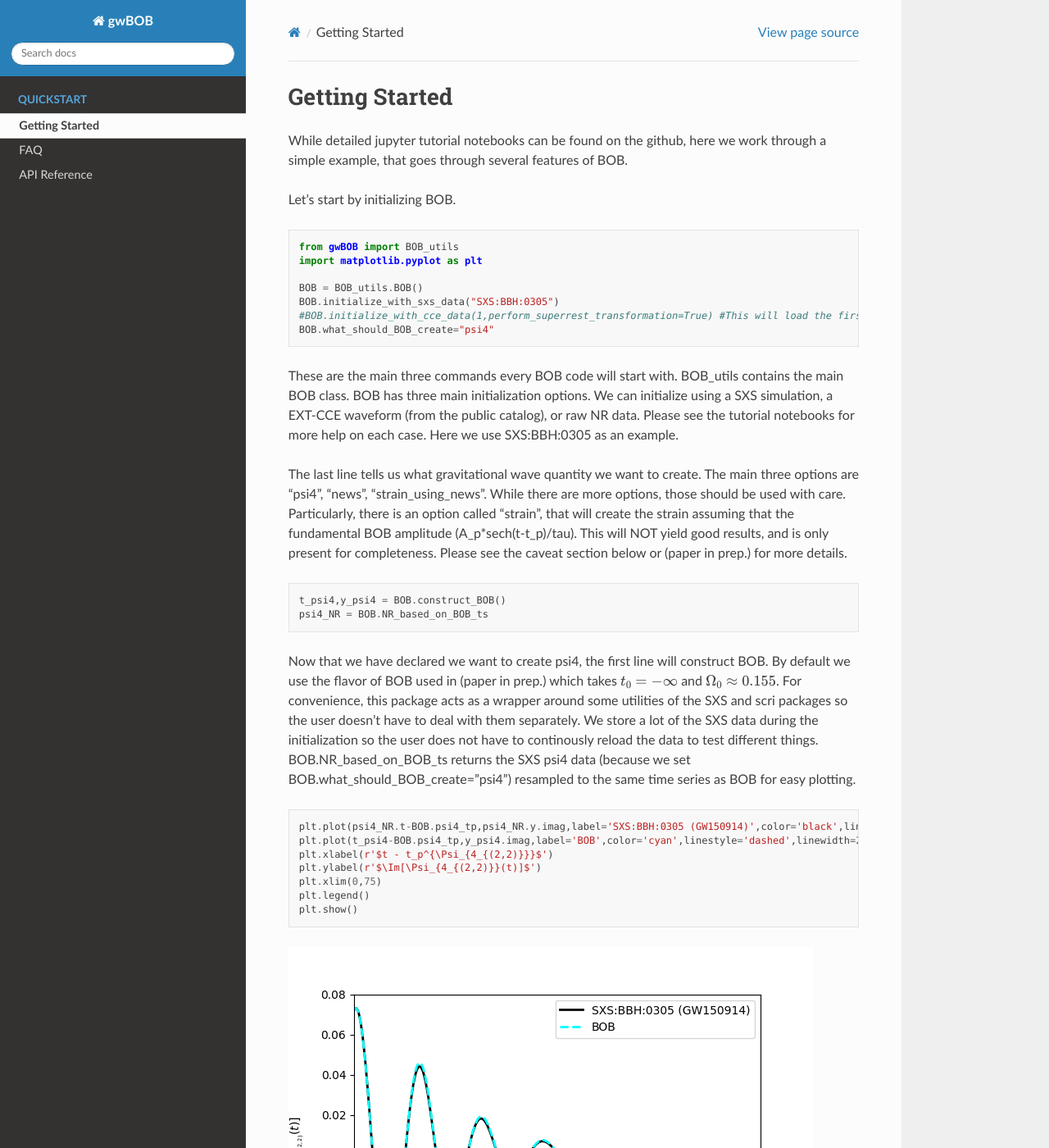
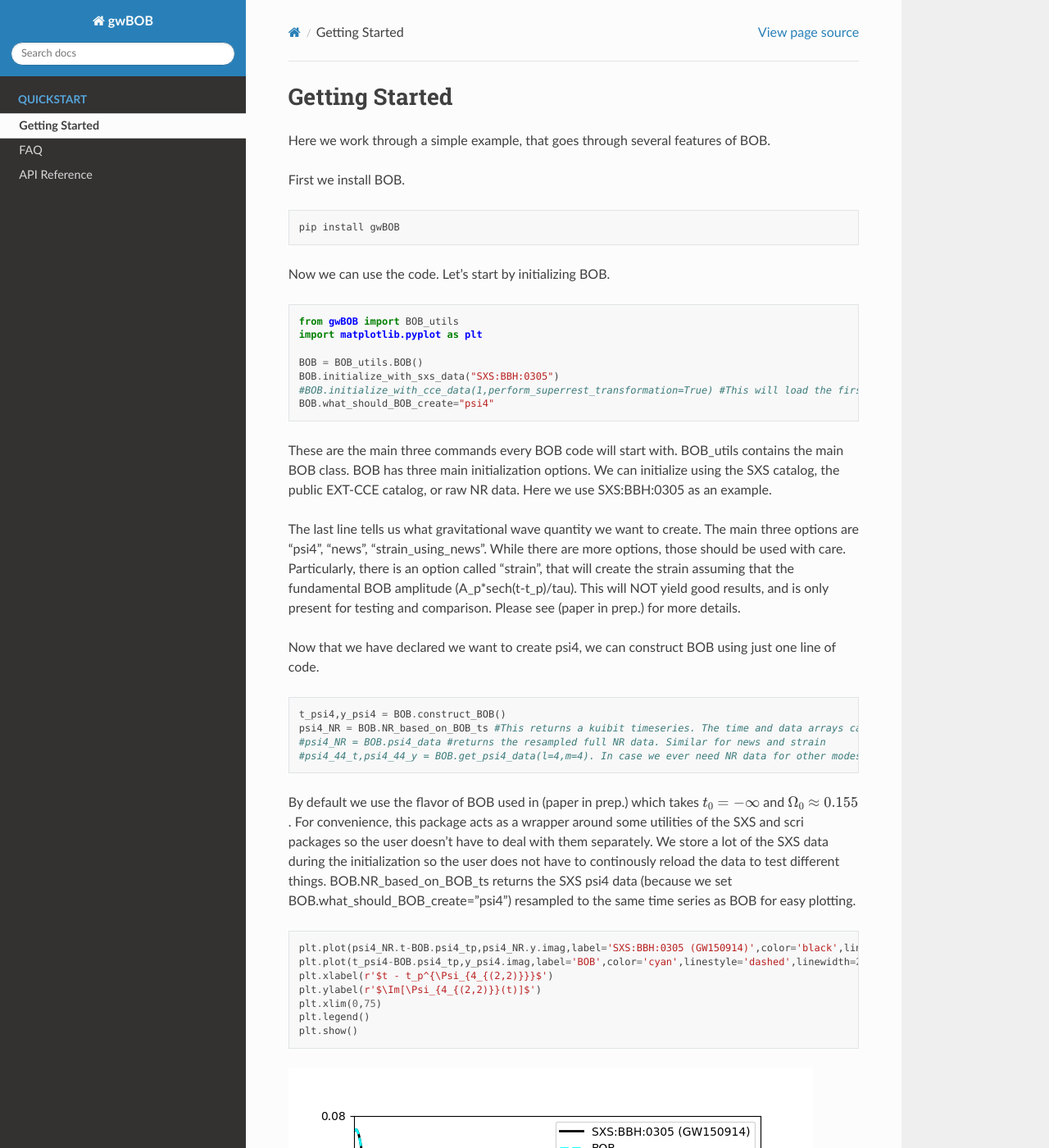
Before and after one commit to AnujKankani/BackwardsOneBody, a Sphinx documentation site: the page built from docs/source/quickstart.rst, in a window 1280 px wide and 1400 px high. Shown: the whole window at 82% size. Built offline with Sphinx 7.4.7 and the Read the Docs theme 3.1.0, drawn with Linux system fonts in a browser that asks for light colours.

```diff
--- a/docs/source/conf.py
+++ b/docs/source/conf.py
@@ -13,7 +13,7 @@ sys.path.insert(0, os.path.abspath('../'))
 project = 'gwBOB'
 copyright = '2025, Anuj Kankani'
 author = 'Anuj Kankani'
-release = '0.1.0'
+release = '1.0.1'
 
 # -- General configuration ---------------------------------------------------
 # https://www.sphinx-doc.org/en/master/usage/configuration.html#general-configuration
--- a/docs/source/quickstart.rst
+++ b/docs/source/quickstart.rst
@@ -1,9 +1,15 @@
 Getting Started
 =================
 
-While detailed jupyter tutorial notebooks can be found on the github, here we work through a simple example, that goes through several features of BOB.
+Here we work through a simple example, that goes through several features of BOB.
 
-Let's start by initializing BOB.
+First we install BOB.
+
+.. code-block:: bash
+
+   pip install gwBOB
+
+Now we can use the code. Let's start by initializing BOB.
 
 .. code-block:: python
 
@@ -15,18 +21,23 @@ Let's start by initializing BOB.
     #BOB.initialize_with_cce_data(1,perform_superrest_transformation=True) #This will load the first simulation in the public EXT-CCE database and perform a superrest transformation
     BOB.what_should_BOB_create="psi4"
 
-These are the main three commands every BOB code will start with. BOB_utils contains the main BOB class. BOB has three main initialization options. We can initialize using a SXS simulation, a EXT-CCE waveform (from the public catalog), or raw NR data.
-Please see the tutorial notebooks for more help on each case. Here we use SXS:BBH:0305 as an example.
+These are the main three commands every BOB code will start with. BOB_utils contains the main BOB class. BOB has three main initialization options. We can initialize using the SXS catalog, the public EXT-CCE catalog, or raw NR data.
+Here we use SXS:BBH:0305 as an example.
 
 The last line tells us what gravitational wave quantity we want to create. The main three options are "psi4", "news", "strain_using_news". While there are more options, those should be used with care. Particularly, there is an option called "strain", that will create the strain assuming that the fundamental BOB amplitude (A_p*sech(t-t_p)/tau).
-This will NOT yield good results, and is only present for completeness. Please see the caveat section below or (paper in prep.) for more details.
+This will NOT yield good results, and is only present for testing and comparison. Please see (paper in prep.) for more details.
+
+
+Now that we have declared we want to create psi4, we can construct BOB using just one line of code.
 
 .. code-block:: python
 
     t_psi4,y_psi4 = BOB.construct_BOB()
-    psi4_NR = BOB.NR_based_on_BOB_ts
+    psi4_NR = BOB.NR_based_on_BOB_ts #This returns a kuibit timeseries. The time and data arrays can be accessed as psi4_NR.t and psi4_NR.y
+    #psi4_NR = BOB.psi4_data #returns the resampled full NR data. Similar for news and strain
+    #psi4_44_t,psi4_44_y = BOB.get_psi4_data(l=4,m=4). In case we ever need NR data for other modes. This will not work with raw NR data initialization
 
-Now that we have declared we want to create psi4, the first line will construct BOB. By default we use the flavor of BOB used in (paper in prep.) which takes :math:`t_0 = -\infty` and :math:`\Omega_0 \approx 0.155`.
+By default we use the flavor of BOB used in (paper in prep.) which takes :math:`t_0 = -\infty` and :math:`\Omega_0 \approx 0.155`.
 For convenience, this package acts as a wrapper around some utilities of the SXS and scri packages so the user doesn't have to deal with them separately.
 We store a lot of the SXS data during the initialization so the user does not have to continously reload the data to test different things.
 BOB.NR_based_on_BOB_ts returns the SXS psi4 data (because we set BOB.what_should_BOB_create="psi4") resampled to the same time series as BOB for easy plotting.
--- a/pyproject.toml
+++ b/pyproject.toml
@@ -11,7 +11,7 @@ authors = [
   { name = "Anuj Kankani", email = "anuj.kankani@mail.wvu.edu" }
 ]
 license = { text = "MIT" }
-requires-python = ">=3.12"
+requires-python = ">=3.10"
 
 dependencies = [
   "sxs",
```
Also changed, not shown: docs/source/faq.rst (+10 -0 lines), .readthedocs.yaml, 1 other file.
